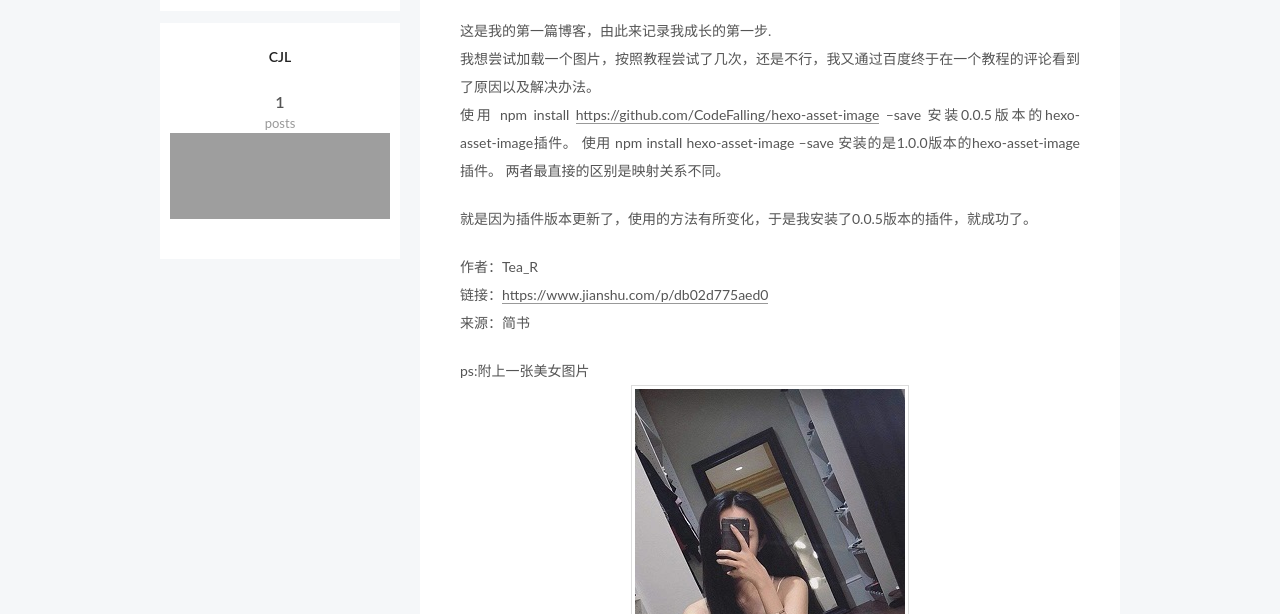
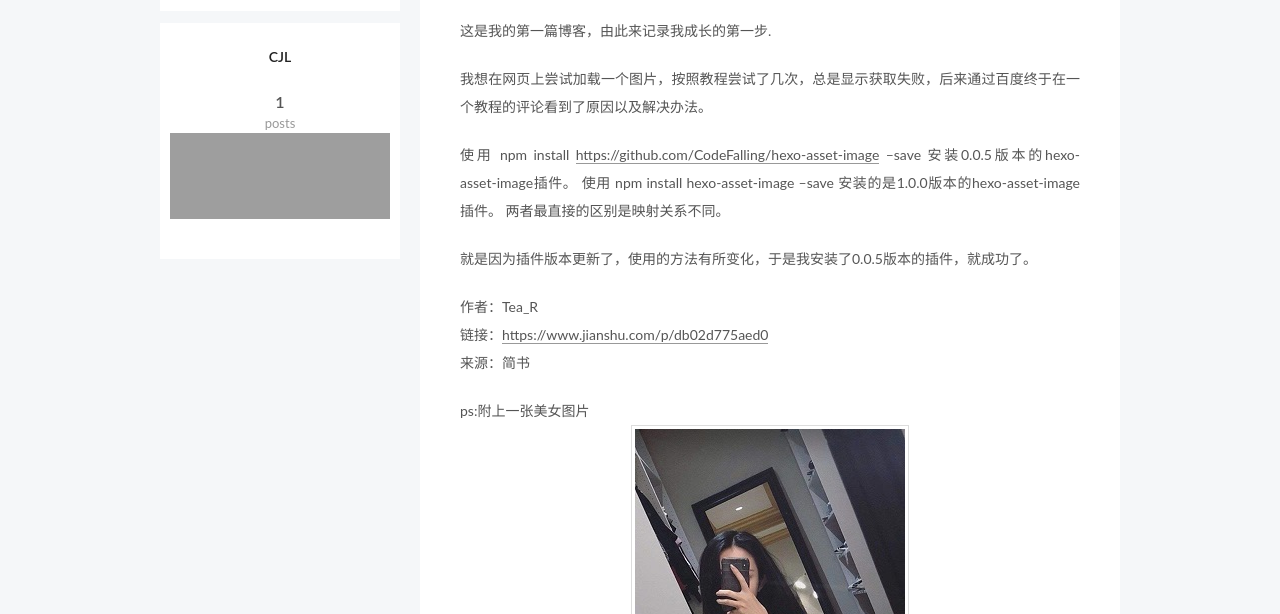
Before and after one commit to 253507605/253507605.github.io, a plain HTML site: page 2019/12/18/第一篇博客/index.html in a window 1280 px wide. Shown: the part 186-800 px from the top of the page. Drawn offline with Linux system fonts and the light colour scheme; grey boxes are pictures that could not be loaded.

Commit message:
Site updated: 2019-12-20 10:23:17

```diff
--- a/2019/12/18/第一篇博客/index.html
+++ b/2019/12/18/第一篇博客/index.html
@@ -79,16 +79,16 @@
 
 
 
-<meta name="description" content="这是我的第一篇博客，由此来记录我成长的第一步.我想尝试加载一个图片，按照教程尝试了几次，还是不行，我又通过百度终于在一个教程的评论看到了原因以及解决办法。使用 npm install https:&#x2F;&#x2F;github.com&#x2F;CodeFalling&#x2F;hexo-asset-image –save 安装0.0.5版本的hexo-asset-image插件。 使用 npm install hexo-asse">
+<meta name="description" content="这是我的第一篇博客，由此来记录我成长的第一步. 我想在网页上尝试加载一个图片，按照教程尝试了几次，总是显示获取失败，后来通过百度终于在一个教程的评论看到了原因以及解决办法。 使用 npm install https:&#x2F;&#x2F;github.com&#x2F;CodeFalling&#x2F;hexo-asset-image –save 安装0.0.5版本的hexo-asset-image插件。 使用 npm install">
 <meta property="og:type" content="article">
 <meta property="og:title" content="第一篇博客">
 <meta property="og:url" content="http:&#x2F;&#x2F;yoursite.com&#x2F;2019&#x2F;12&#x2F;18&#x2F;%E7%AC%AC%E4%B8%80%E7%AF%87%E5%8D%9A%E5%AE%A2&#x2F;index.html">
 <meta property="og:site_name" content="清风笔墨落">
-<meta property="og:description" content="这是我的第一篇博客，由此来记录我成长的第一步.我想尝试加载一个图片，按照教程尝试了几次，还是不行，我又通过百度终于在一个教程的评论看到了原因以及解决办法。使用 npm install https:&#x2F;&#x2F;github.com&#x2F;CodeFalling&#x2F;hexo-asset-image –save 安装0.0.5版本的hexo-asset-image插件。 使用 npm install hexo-asse">
+<meta property="og:description" content="这是我的第一篇博客，由此来记录我成长的第一步. 我想在网页上尝试加载一个图片，按照教程尝试了几次，总是显示获取失败，后来通过百度终于在一个教程的评论看到了原因以及解决办法。 使用 npm install https:&#x2F;&#x2F;github.com&#x2F;CodeFalling&#x2F;hexo-asset-image –save 安装0.0.5版本的hexo-asset-image插件。 使用 npm install">
 <meta property="og:locale" content="zh_CN">
 <meta property="og:image" content="http:&#x2F;&#x2F;yoursite.com&#x2F;2019&#x2F;12&#x2F;18&#x2F;%E7%AC%AC%E4%B8%80%E7%AF%87%E5%8D%9A%E5%AE%A2&#x2F;girl.jpg">
 <meta property="article:published_time" content="2019-12-18T08:18:40.000Z">
-<meta property="article:modified_time" content="2019-12-18T08:37:52.524Z">
+<meta property="article:modified_time" content="2019-12-20T02:22:11.693Z">
 <meta property="article:author" content="CJL">
 <meta name="twitter:card" content="summary">
 <meta name="twitter:image" content="http:&#x2F;&#x2F;yoursite.com&#x2F;2019&#x2F;12&#x2F;18&#x2F;%E7%AC%AC%E4%B8%80%E7%AF%87%E5%8D%9A%E5%AE%A2&#x2F;girl.jpg">
@@ -301,7 +301,9 @@
 
 
 
-        <p>这是我的第一篇博客，由此来记录我成长的第一步.<br>我想尝试加载一个图片，按照教程尝试了几次，还是不行，我又通过百度终于在一个教程的评论看到了原因以及解决办法。<br>使用 npm install <a href="https://github.com/CodeFalling/hexo-asset-image" target="_blank" rel="noopener">https://github.com/CodeFalling/hexo-asset-image</a> –save 安装0.0.5版本的hexo-asset-image插件。 使用 npm install hexo-asset-image –save 安装的是1.0.0版本的hexo-asset-image插件。 两者最直接的区别是映射关系不同。</p>
+        <p>这是我的第一篇博客，由此来记录我成长的第一步.</p>
+<p>我想在网页上尝试加载一个图片，按照教程尝试了几次，总是显示获取失败，后来通过百度终于在一个教程的评论看到了原因以及解决办法。</p>
+<p>使用 npm install <a href="https://github.com/CodeFalling/hexo-asset-image" target="_blank" rel="noopener">https://github.com/CodeFalling/hexo-asset-image</a> –save 安装0.0.5版本的hexo-asset-image插件。 使用 npm install hexo-asset-image –save 安装的是1.0.0版本的hexo-asset-image插件。 两者最直接的区别是映射关系不同。</p>
 <p>就是因为插件版本更新了，使用的方法有所变化，于是我安装了0.0.5版本的插件，就成功了。</p>
 <p>作者：Tea_R<br>链接：<a href="https://www.jianshu.com/p/db02d775aed0" target="_blank" rel="noopener">https://www.jianshu.com/p/db02d775aed0</a><br>来源：简书</p>
 <p>ps:附上一张美女图片<br><img src="/2019/12/18/%E7%AC%AC%E4%B8%80%E7%AF%87%E5%8D%9A%E5%AE%A2/girl.jpg" alt></p>
```
Also changed, not shown: index.html (+3 -1 lines).
